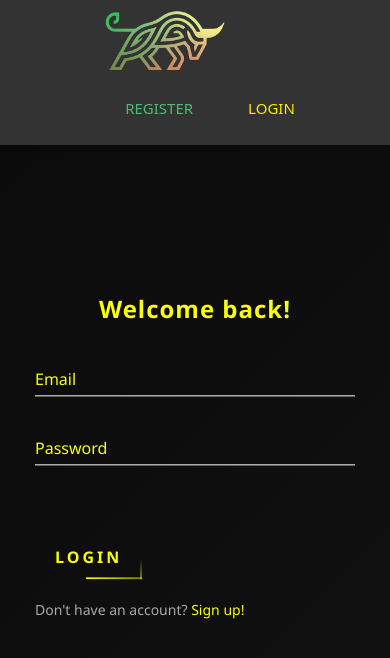
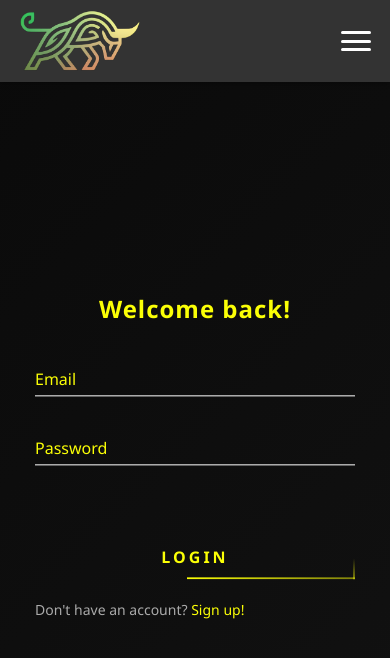
Before and after one commit to miluivits/bullrunners-terraform-eks, a React (Vite) app in the folder frontend/: page /login in a window 390 px wide. Shown: the top 658 px of the page. Built offline with nearby package versions, Linux system fonts and the light colour scheme; no server answers.

Commit message:
feat(frontend): integrate existing LoginRegisterPopup into Navbar for unauthenticated users

```diff
--- /dev/null
+++ b/frontend/src/components/Navbar/LoginRegisterPopup.css
@@ -0,0 +1,197 @@
+.popup {
+  --burger-line-width: 1.125em;
+  --burger-line-height: 0.125em;
+  --burger-offset: 0.625em;
+  --burger-bg: #00bf63;
+  --burger-color: #333;
+  --burger-line-border-radius: 0.1875em;
+  --burger-diameter: 3.125em;
+  --burger-btn-border-radius: calc(var(--burger-diameter) / 2);
+  --burger-line-transition: 0.3s;
+  --burger-transition: all 0.1s ease-in-out;
+  --burger-hover-scale: 1.1;
+  --burger-active-scale: 0.95;
+  --burger-enable-outline-color: var(--burger-bg);
+  --burger-enable-outline-width: 0.125em;
+  --burger-enable-outline-offset: var(--burger-enable-outline-width);
+
+  --nav-padding-x: 0.25em;
+  --nav-padding-y: 0.625em;
+  --nav-border-radius: 0.375em;
+  --nav-border-color: #ccc;
+  --nav-border-width: 0.0625em;
+  --nav-shadow-color: rgba(0, 0, 0, 0.2);
+  --nav-shadow-width: 0 1px 5px;
+  --nav-bg: #eee;
+  --nav-font-family: "Poppins", sans-serif;
+  --nav-default-scale: 0.8;
+  --nav-active-scale: 1;
+  --nav-position-left: 0;
+  --nav-position-right: unset;
+  /* if you want to change sides just switch one property */
+  /* from properties to "unset" and the other to 0 */
+  /* title */
+  --nav-title-size: 0.625em;
+  --nav-title-color: #777;
+  --nav-title-padding-x: 1rem;
+  --nav-title-padding-y: 0.25em;
+  /* nav button */
+  --nav-button-padding-x: 1rem;
+  --nav-button-padding-y: 0.375em;
+  --nav-button-border-radius: 0.375em;
+  --nav-button-font-size: 17px;
+  --nav-button-hover-bg: #00bf63;
+  --nav-button-hover-text-color: #fff;
+  --nav-button-distance: 0.875em;
+  /* underline */
+  --underline-border-width: 0.0625em;
+  --underline-border-color: #ccc;
+  --underline-margin-y: 0.3125em;
+}
+
+/* popup settings 👆 */
+
+.popup {
+  display: inline-block;
+  text-rendering: optimizeLegibility;
+  position: relative;
+}
+
+.popup input {
+  display: none;
+}
+
+.burger {
+  display: flex;
+  position: relative;
+  align-items: center;
+  justify-content: center;
+  background: var(--burger-bg);
+  width: var(--burger-diameter);
+  height: var(--burger-diameter);
+  border-radius: var(--burger-btn-border-radius);
+  border: none;
+  cursor: pointer;
+  overflow: hidden;
+  transition: var(--burger-transition);
+  outline: var(--burger-enable-outline-width) solid transparent;
+  outline-offset: 0;
+}
+
+.popup-window {
+  transform: scale(var(--nav-default-scale));
+  visibility: hidden;
+  opacity: 0;
+  position: absolute;
+  padding: var(--nav-padding-y) var(--nav-padding-x);
+  background: var(--nav-bg);
+  font-family: var(--nav-font-family);
+  color: var(--nav-text-color);
+  border-radius: var(--nav-border-radius);
+  box-shadow: var(--nav-shadow-width) var(--nav-shadow-color);
+  border: var(--nav-border-width) solid var(--nav-border-color);
+  top: calc(
+    var(--burger-diameter) + var(--burger-enable-outline-width) +
+      var(--burger-enable-outline-offset)
+  );
+  left: var(--nav-position-left);
+  right: var(--nav-position-right);
+  transition: var(--burger-transition);
+  margin-top: 10px;
+}
+
+.popup-window legend {
+  padding: var(--nav-title-padding-y) var(--nav-title-padding-x);
+  margin: 0;
+  color: var(--nav-title-color);
+  font-size: var(--nav-title-size);
+  text-transform: uppercase;
+}
+
+.popup-window ul {
+  margin: 0;
+  padding: 0;
+  list-style-type: none;
+}
+
+.popup-window ul button {
+  outline: none;
+  width: 100%;
+  border: none;
+  background: none;
+  display: flex;
+  align-items: center;
+  color: var(--burger-color);
+  font-size: var(--nav-button-font-size);
+  padding: var(--nav-button-padding-y) var(--nav-button-padding-x);
+  white-space: nowrap;
+  border-radius: var(--nav-button-border-radius);
+  cursor: pointer;
+  column-gap: var(--nav-button-distance);
+}
+
+.popup-window ul li:nth-child(1) svg,
+.popup-window ul li:nth-child(2) svg {
+  color: #00bf63;
+}
+
+.popup-window ul li:nth-child(4) svg,
+.popup-window ul li:nth-child(5) svg {
+  color: rgb(153, 153, 153);
+}
+
+.popup-window ul li:nth-child(7) svg {
+  color: red;
+}
+
+.popup-window hr {
+  margin: var(--underline-margin-y) 0;
+  border: none;
+  border-bottom: var(--underline-border-width) solid
+    var(--underline-border-color);
+}
+
+/* actions */
+
+.popup-window ul button:hover,
+.popup-window ul button:focus-visible,
+.popup-window ul button:hover svg,
+.popup-window ul button:focus-visible svg {
+  color: var(--nav-button-hover-text-color);
+  background: var(--nav-button-hover-bg);
+}
+
+.burger:hover {
+  transform: scale(var(--burger-hover-scale));
+}
+
+.burger:active {
+  transform: scale(var(--burger-active-scale));
+}
+
+.burger:focus:not(:hover) {
+  outline-color: var(--burger-enable-outline-color);
+  outline-offset: var(--burger-enable-outline-offset);
+}
+
+.popup input:checked + .burger span:nth-child(1) {
+  top: 50%;
+  transform: translateY(-50%) rotate(45deg);
+}
+
+.popup input:checked + .burger span:nth-child(2) {
+  bottom: 50%;
+  transform: translateY(50%) rotate(-45deg);
+}
+
+.popup input:checked + .burger span:nth-child(3) {
+  transform: translateX(
+    calc(var(--burger-diameter) * -1 - var(--burger-line-width))
+  );
+}
+
+.popup input:checked ~ nav {
+  transform: scale(var(--nav-active-scale));
+  visibility: visible;
+  opacity: 1;
+}
--- /dev/null
+++ b/frontend/src/components/Navbar/LoginRegisterPopup.jsx
@@ -0,0 +1,41 @@
+// src/components/LoginRegisterPopup.jsx
+import React from "react";
+import { Link } from "react-router-dom";
+import "./LoginRegisterPopup.css";
+
+export default function LoginRegisterPopup() {
+  return (
+    <label className="popup">
+      <input type="checkbox" />
+      <div tabIndex="0" className="burger">
+        <svg
+          viewBox="0 0 24 24"
+          fill="white"
+          height="20"
+          width="20"
+          xmlns="http://www.w3.org/2000/svg"
+        >
+          <path d="M12 2c2.757 0 5 2.243 5 5.001 0 2.756-2.243 5-5 5s-5-2.244-5-5c0-2.758 2.243-5.001 5-5.001zm0-2c-3.866 0-7 3.134-7 7.001 0 3.865 3.134 7 7 7s7-3.135 7-7c0-3.867-3.134-7.001-7-7.001zm6.369 13.353c-.497.498-1.057.931-1.658 1.302 2.872 1.874 4.378 5.083 4.972 7.346h-19.387c.572-2.29 2.058-5.503 4.973-7.358-.603-.374-1.162-.811-1.658-1.312-4.258 3.072-5.611 8.506-5.611 10.669h24c0-2.142-1.44-7.557-5.631-10.647z"></path>
+        </svg>
+      </div>
+      <nav className="popup-window">
+        <ul>
+          <li>
+            <Link to="/login">
+              <button>
+                <span>Log In</span>
+              </button>
+            </Link>
+          </li>
+          <li>
+            <Link to="/register">
+              <button>
+                <span>Sign Up</span>
+              </button>
+            </Link>
+          </li>
+        </ul>
+      </nav>
+    </label>
+  );
+}
--- a/frontend/src/components/Navbar/Navbar.css
+++ b/frontend/src/components/Navbar/Navbar.css
@@ -17,42 +17,29 @@
 .navbar-elements {
   display: flex;
   align-items: center;
-  justify-content: space-between;
+  justify-content: space-between; /* logo bal, hamburger/jobbra */
   width: 90%;
   max-width: 1200px;
   box-sizing: border-box;
+  position: relative;
 }
 
 /* Logo styles */
 .Navbar .logo {
   display: flex;
   align-items: center;
-  font-size: 32px;
-  font-weight: 700;
-  text-transform: uppercase;
   text-decoration: none;
-  color: white;
   cursor: pointer;
 }
 
-/* Logo hover effekt */
 .Navbar .logo img {
   width: 120px;
   height: auto;
-  margin-right: 10px;
-  margin-left: -50px;
-  transition: transform 0.3s ease, box-shadow 0.3s ease;
+  transition: transform 0.3s ease;
 }
 
 .Navbar .logo img:hover {
-  transform: scale(1.08); /* kicsit nagyobb lesz */
-}
-
-/* Searchbar container grows to fill space */
-.navbar-elements .grow {
-  flex-grow: 1;
-  max-width: 400px;
-  margin: 0 20px;
+  transform: scale(1.08);
 }
 
 /* Navbar buttons container */
@@ -60,127 +47,114 @@
   display: flex;
   align-items: center;
   gap: 10px;
-  margin-right: -30px;
+  transition: max-height 0.5s ease;
+  z-index: 1050;
 }
 
-/* Globális button stílus minden gombra/linkre */
-.btn {
-  font-size: 15px;
+/* Unified button design */
+.btn, .lgnbtn {
+  font-size: 17px;
   background: transparent;
   border: none;
   padding: 1em 1.5em;
-  color: #4cbb71; /* Bullrunners zöld */
+  color: #ffedd3; /* új alap szín */
   text-transform: uppercase;
   position: relative;
-  transition: 0.5s ease;
   cursor: pointer;
   text-decoration: none;
+  transition: 0.5s ease;
 }
 
-/* Alsó vonal animáció */
-.btn::before {
+.btn::before, .btn::after,
+.lgnbtn::before, .lgnbtn::after {
   content: "";
   position: absolute;
   left: 0;
   bottom: 0;
+  transition: all 0.4s ease;
+  z-index: -1;
+}
+
+.btn::before, .lgnbtn::before {
   height: 2px;
   width: 0;
-  background-color: #4cbb71;
-  transition: 0.5s ease;
+  background-color: #ffc506; /* új hover vonal szín */
 }
 
-/* Hover effekt */
-.btn:hover {
-  color: #1e1e2b;
-  transition-delay: 0.5s;
+.btn::after, .lgnbtn::after {
+  height: 0;
+  width: 100%;
+  background-color: #ffc506; /* új hover háttér szín */
 }
 
-.btn:hover::before {
+.btn:hover::before, .lgnbtn:hover::before {
   width: 100%;
 }
 
-/* Háttér animáció */
-.btn::after {
-  content: "";
-  position: absolute;
-  left: 0;
-  bottom: 0;
-  height: 0;
-  width: 100%;
-  background-color: #4cbb71;
-  transition: 0.4s ease;
-  z-index: -1;
+.btn:hover::after, .lgnbtn:hover::after {
+  height: 100%;
 }
 
-.btn:hover::after {
-  height: 100%;
-  transition-delay: 0.4s;
+.btn:hover, .lgnbtn:hover {
+  color: #1e1e2b; /* hover szín */
 }
 
-/* Login button design - sárga */
-.lgnbtn {
-  font-size: 15px;
-  background: transparent;
-  border: none;
-  padding: 1em 1.5em;
-  color: #ffea06; /* sárga alap */
-  text-transform: uppercase;
-  position: relative;
-  transition: 0.5s ease;
+/* Hamburger menu */
+.hamburger {
+  display: none;
+  flex-direction: column;
+  justify-content: space-around;
+  width: 30px;
+  height: 25px;
   cursor: pointer;
-  text-decoration: none;
+  z-index: 1100;
 }
 
-.lgnbtn::before {
-  content: "";
-  position: absolute;
-  left: 0;
-  bottom: 0;
-  height: 2px;
-  width: 0;
-  background-color: #fbff06;
-  transition: 0.5s ease;
+.hamburger span {
+  display: block;
+  height: 3px;
+  background: white;
+  border-radius: 3px;
+  transition: all 0.3s ease;
 }
 
-.lgnbtn::after {
-  content: "";
-  position: absolute;
-  left: 0;
-  bottom: 0;
-  height: 0;
-  width: 100%;
-  background-color: #fbff06;
-  transition: 0.4s ease;
-  z-index: -1;
-}
+.hamburger.active span:nth-child(1) { transform: rotate(45deg) translate(5px, 5px); }
+.hamburger.active span:nth-child(2) { opacity: 0; }
+.hamburger.active span:nth-child(3) { transform: rotate(-45deg) translate(5px, -5px); }
 
-.lgnbtn:hover {
-  color: #1e1e2b;
-  transition-delay: 0.5s;
-}
-
-.lgnbtn:hover::before {
-  width: 100%;
-}
-
-.lgnbtn:hover::after {
-  height: 100%;
-  transition-delay: 0.4s;
-}
-
-
-/* Media queries */
+/* Mobile responsive */
 @media (max-width: 768px) {
   .navbar-elements {
-    flex-direction: column;
-    gap: 10px;
-  }
-
-  .navbar-elements .grow {
-    max-width: 100%;
+    flex-direction: row; /* logo bal, hamburger jobb */
+    justify-content: space-between;
+    align-items: center;
   }
 
   .navbar-buttons {
-    justify-content: center;
+    position: absolute;
+    top: 100%;
+    left: 0;
+    right: 0;
+    background: #333;
+    flex-direction: column;
+    align-items: center;
+    overflow: hidden;
+    max-height: 0;
+    width: 100%;
+  }
+
+  .navbar-buttons.active {
+    max-height: 500px;
+    transition: max-height 0.5s ease;
+  }
+
+  .btn, .lgnbtn {
+    width: 100%;
+    text-align: center;
+    padding: 15px 0;
+  }
+
+  .hamburger {
+    display: flex;
   }
 }
--- a/frontend/src/components/Navbar/Navbar.jsx
+++ b/frontend/src/components/Navbar/Navbar.jsx
@@ -1,42 +1,57 @@
-import React from "react";
+import React, { useState, useEffect, useRef } from "react";
 import { Link } from "react-router-dom";
 import { useUser } from "../../context/UserContext";
-import Searchbar from "../Searchbar";
+import LoginRegisterPopup from "./LoginRegisterPopup"; // <-- ide importáljuk
 import "./Navbar.css";
-import "../Logoutbtn.css";
-import "../MyProfileButton.css";
 import logo from "../../images/onlyBULL.png";
 
 function Navbar() {
   const { user, logout } = useUser();
+  const [isOpen, setIsOpen] = useState(false);
+  const navRef = useRef(null);
+
+  const toggleMenu = () => setIsOpen(!isOpen);
+  const handleLinkClick = () => setIsOpen(false);
+
+  useEffect(() => {
+    const handleClickOutside = (event) => {
+      if (navRef.current && !navRef.current.contains(event.target)) {
+        setIsOpen(false);
+      }
+    };
+    document.addEventListener("mousedown", handleClickOutside);
+    return () => document.removeEventListener("mousedown", handleClickOutside);
+  }, []);
 
   return (
-    <header className="Navbar">
+    <header className="Navbar" ref={navRef}>
       <nav className="navbar-elements">
-        <Link to="/" className="logo">
+        <Link to="/" className="logo" onClick={handleLinkClick}>
           <img src={logo} alt="BullRunners logo" />
         </Link>
 
-        <div className="navbar-buttons">
+        <div className={`navbar-buttons ${isOpen ? "active" : ""}`}>
           {user ? (
             <>
-              <button onClick={logout} className="btn">
+              <button onClick={() => { logout(); handleLinkClick(); }} className="btn">
                 Logout
               </button>
-              <Link to="/profile" className="btn">
+              <Link to="/profile" className="btn" onClick={handleLinkClick}>
                 My profile
               </Link>
             </>
           ) : (
             <>
-              <Link to="/register" className="btn">
-                Register
-              </Link>
-              <Link to="/login" className="lgnbtn">
-                Login
-              </Link>
+              {/* Ide integráljuk a meglévő LoginRegisterPopup-ot */}
+              <LoginRegisterPopup />
             </>
           )}
+        </div>
+
+        <div className={`hamburger ${isOpen ? "active" : ""}`} onClick={toggleMenu}>
+          <span></span>
+          <span></span>
+          <span></span>
         </div>
       </nav>
     </header>
```
